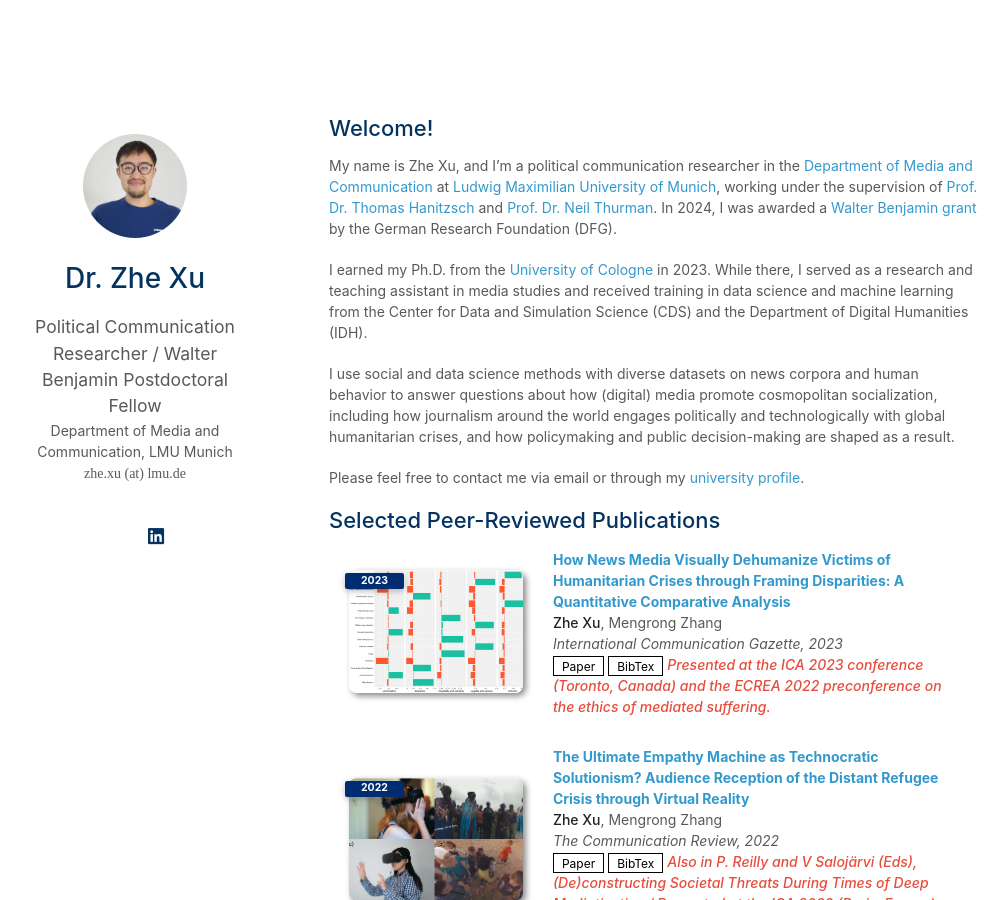
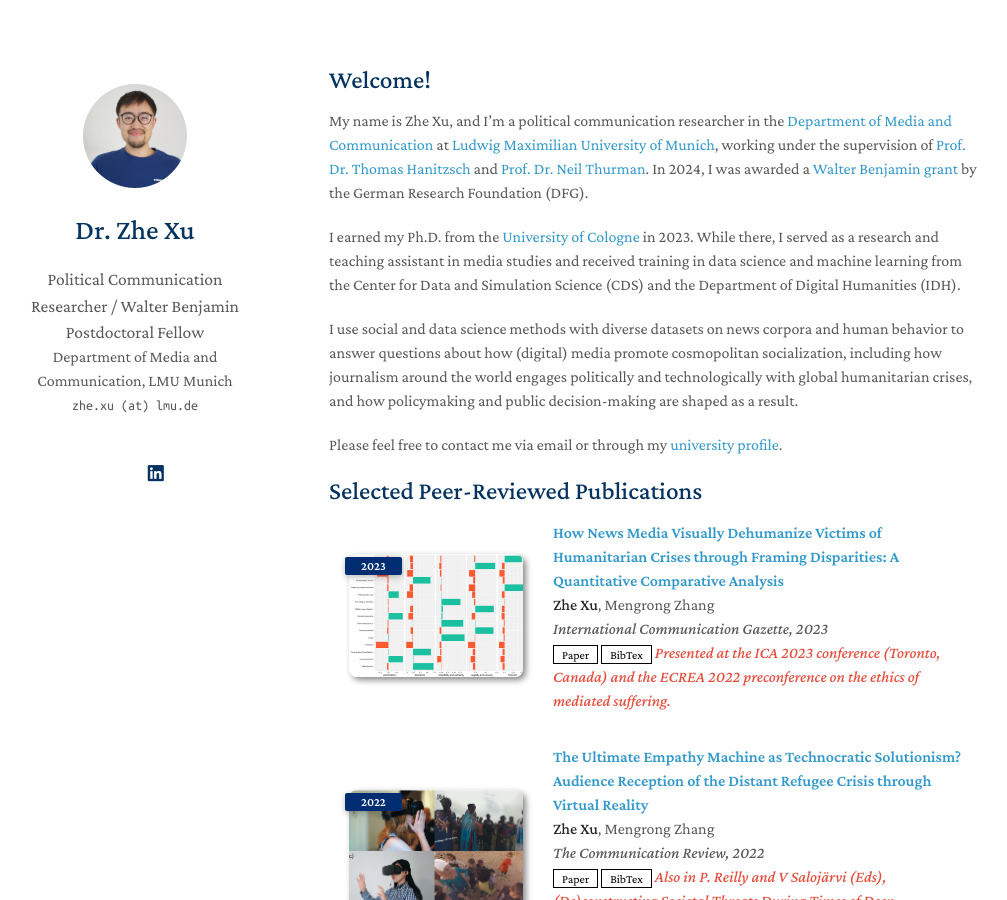
Before and after one commit to zhexuphd/home, a Jekyll site: the page built from index.md, in a window 1280 px wide and 900 px high. Shown: the whole window, without its empty margins (141-1148 px from the left). Built offline with Jekyll 4.4.1, drawn with Linux system fonts in a browser that asks for light colours; a style sheet for code colours, icons or effects is not loaded; our own code applies the rules of GitHub Pages for plain Markdown files.

Commit message:
Update _config.yml

```diff
--- a/_config.yml
+++ b/_config.yml
@@ -34,7 +34,7 @@ auto_dark_mode: true
 
 # Font
 # You can use this option to choose between Serif or Sans Serif fonts.
-font: "Sans Serif" #"Sans Serif" #  # or "Sans Serif"
+font: "Serif" #"Sans Serif" #  # or "Sans Serif"
 
 # Google Analytics ID
 # Please remove this if you don't use Google Analytics
```
